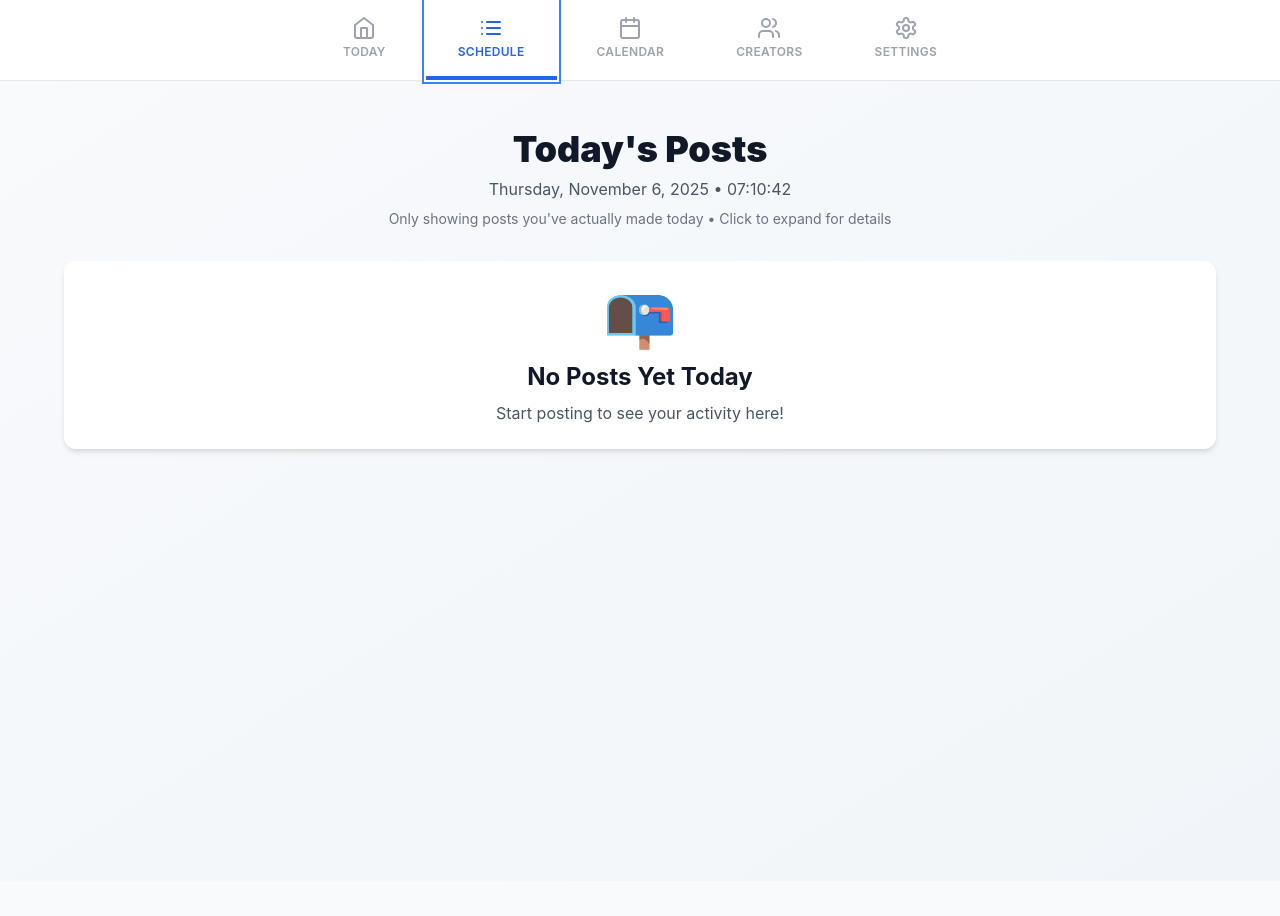
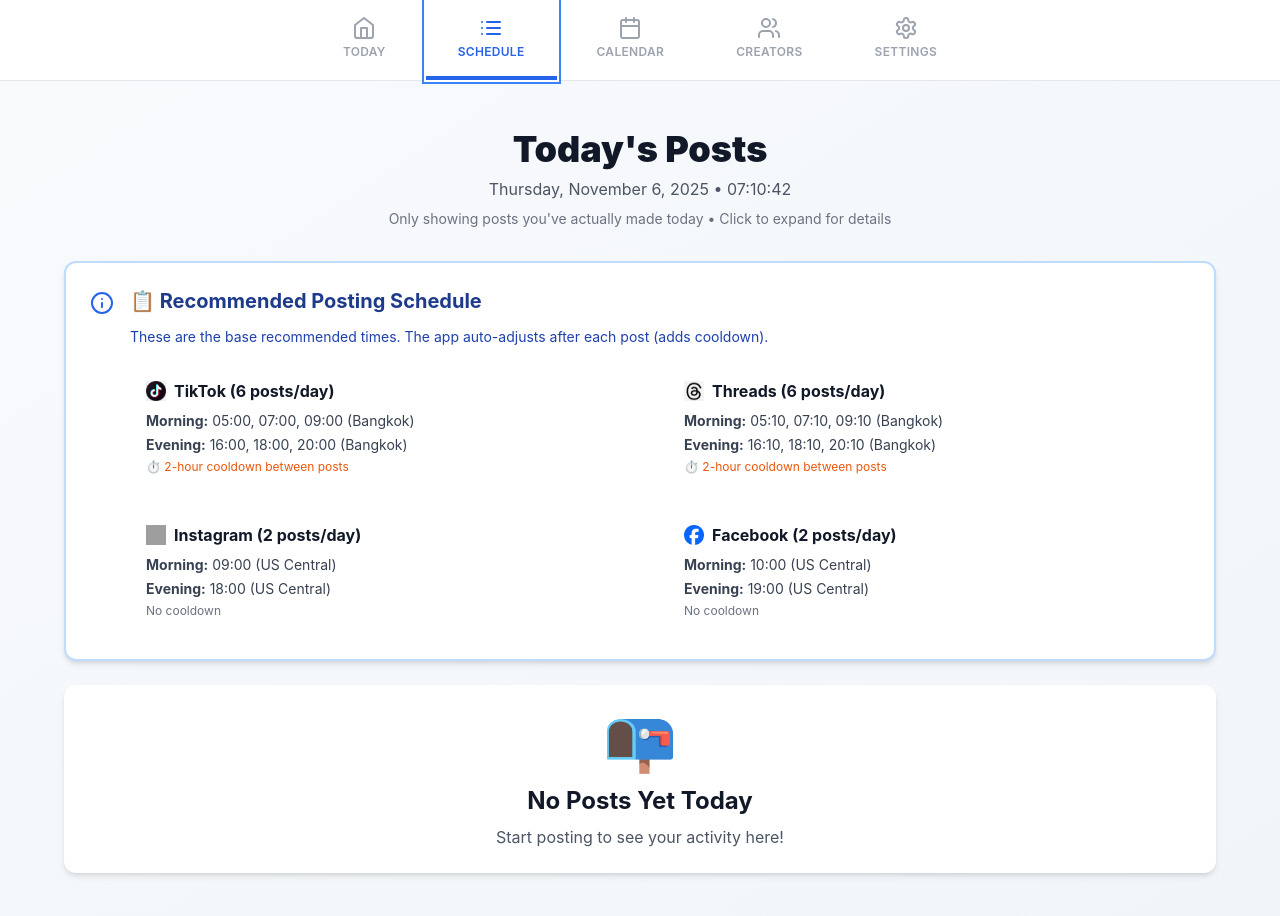
Before and after one commit to gigageek101/SocialPostTrackingWebsite, a React (Vite) app: page / in a window 1280 px wide. Both pictures are taken after a click on the button "SCHEDULE". Shown: the top 916 px of the page. Before the commit the page ends 881 px from the top, so only its background shows below. Built offline with nearby package versions, Linux system fonts and the light colour scheme; grey boxes are pictures that could not be loaded.

Commit message:
Fix: Correct shift detection (use US time not UTC) + Add recommended schedule info to Schedule tab

```diff
--- a/src/components/screens/ScheduledPostsScreen.tsx
+++ b/src/components/screens/ScheduledPostsScreen.tsx
@@ -2,9 +2,9 @@ import { useState, useEffect } from 'react';
 import { useApp } from '../../context/AppContext';
 import { Card } from '../ui/Card';
 import { PlatformIcon } from '../ui/PlatformIcon';
-import { PLATFORM_NAMES } from '../../constants/platforms';
+import { PLATFORM_NAMES, PLATFORM_BASE_TIMES } from '../../constants/platforms';
 import { format } from 'date-fns';
-import { Clock, CheckCircle, ChevronDown, ChevronUp } from 'lucide-react';
+import { Clock, CheckCircle, ChevronDown, ChevronUp, Info } from 'lucide-react';
 import { PostLogEntry } from '../../types';
 
 export function ScheduledPostsScreen() {
@@ -43,14 +43,25 @@ export function ScheduledPostsScreen() {
   const eveningPosts: PostLogEntry[] = [];
 
   todayPosts.forEach(post => {
-    const postTime = new Date(post.timestampUTC);
-    const hour = postTime.getUTCHours();
+    // Use the creator time (US time) to determine shift, not UTC
+    const creatorTimeStr = post.timestampCreatorTZ; // e.g., "Nov 6, 3:00 AM" or "Nov 6, 3:00 PM"
+    const isPM = creatorTimeStr.includes('PM');
+    const timeMatch = creatorTimeStr.match(/(\d+):(\d+)/);
 
-    // Morning shift: before 14:00 UTC, Evening: 14:00 and after
-    if (hour < 14) {
+    if (timeMatch) {
+      let hour = parseInt(timeMatch[1]);
+      if (isPM && hour !== 12) hour += 12;
+      if (!isPM && hour === 12) hour = 0;
+
+      // Morning shift: before 2:00 PM (14:00), Evening: 2:00 PM and after
+      if (hour < 14) {
+        morningPosts.push(post);
+      } else {
+        eveningPosts.push(post);
+      }
+    } else {
+      // Fallback if parsing fails
       morningPosts.push(post);
-    } else {
-      eveningPosts.push(post);
     }
   });
 
@@ -203,6 +214,73 @@ export function ScheduledPostsScreen() {
           </p>
         </div>
 
+        {/* Recommended Schedule Info */}
+        <Card className="shadow-lg mb-6 bg-blue-50 border-2 border-blue-200">
+          <div className="flex items-start gap-4">
+            <Info className="w-6 h-6 text-blue-600 flex-shrink-0 mt-1" />
+            <div className="flex-1">
+              <h3 className="text-xl font-bold text-blue-900 mb-3">📋 Recommended Posting Schedule</h3>
+              <p className="text-sm text-blue-800 mb-4">
+                These are the base recommended times. The app auto-adjusts after each post (adds cooldown).
+              </p>
+
+              <div className="grid grid-cols-1 md:grid-cols-2 gap-4">
+                {/* TikTok */}
+                <div className="bg-white rounded-lg p-4">
+                  <div className="flex items-center gap-2 mb-2">
+                    <PlatformIcon platform="tiktok" className="w-5 h-5" />
+                    <h4 className="font-bold text-gray-900">TikTok (6 posts/day)</h4>
+                  </div>
+                  <div className="text-sm text-gray-700 space-y-1">
+                    <p><strong>Morning:</strong> {PLATFORM_BASE_TIMES.tiktok.slice(0, 3).join(', ')} (Bangkok)</p>
+                    <p><strong>Evening:</strong> {PLATFORM_BASE_TIMES.tiktok.slice(3).join(', ')} (Bangkok)</p>
+                    <p className="text-xs text-orange-600">⏱️ 2-hour cooldown between posts</p>
+                  </div>
+                </div>
+
+                {/* Threads */}
+                <div className="bg-white rounded-lg p-4">
+                  <div className="flex items-center gap-2 mb-2">
+                    <PlatformIcon platform="threads" className="w-5 h-5" />
+                    <h4 className="font-bold text-gray-900">Threads (6 posts/day)</h4>
+                  </div>
+                  <div className="text-sm text-gray-700 space-y-1">
+                    <p><strong>Morning:</strong> {PLATFORM_BASE_TIMES.threads.slice(0, 3).join(', ')} (Bangkok)</p>
+                    <p><strong>Evening:</strong> {PLATFORM_BASE_TIMES.threads.slice(3).join(', ')} (Bangkok)</p>
+                    <p className="text-xs text-orange-600">⏱️ 2-hour cooldown between posts</p>
+                  </div>
+                </div>
+
+                {/* Instagram */}
+                <div className="bg-white rounded-lg p-4">
+                  <div className="flex items-center gap-2 mb-2">
+                    <PlatformIcon platform="instagram" className="w-5 h-5" />
+                    <h4 className="font-bold text-gray-900">Instagram (2 posts/day)</h4>
+                  </div>
+                  <div className="text-sm text-gray-700 space-y-1">
+                    <p><strong>Morning:</strong> {PLATFORM_BASE_TIMES.instagram.morning} (US Central)</p>
+                    <p><strong>Evening:</strong> {PLATFORM_BASE_TIMES.instagram.evening} (US Central)</p>
+                    <p className="text-xs text-gray-500">No cooldown</p>
+                  </div>
+                </div>
+
+                {/* Facebook */}
+                <div className="bg-white rounded-lg p-4">
+                  <div className="flex items-center gap-2 mb-2">
+                    <PlatformIcon platform="facebook" className="w-5 h-5" />
+                    <h4 className="font-bold text-gray-900">Facebook (2 posts/day)</h4>
+                  </div>
+                  <div className="text-sm text-gray-700 space-y-1">
+                    <p><strong>Morning:</strong> {PLATFORM_BASE_TIMES.facebook.morning} (US Central)</p>
+                    <p><strong>Evening:</strong> {PLATFORM_BASE_TIMES.facebook.evening} (US Central)</p>
+                    <p className="text-xs text-gray-500">No cooldown</p>
+                  </div>
+                </div>
+              </div>
+            </div>
+          </div>
+        </Card>
+
         {todayPosts.length === 0 && (
           <Card className="text-center p-12">
             <div className="text-6xl mb-4">📭</div>
```
